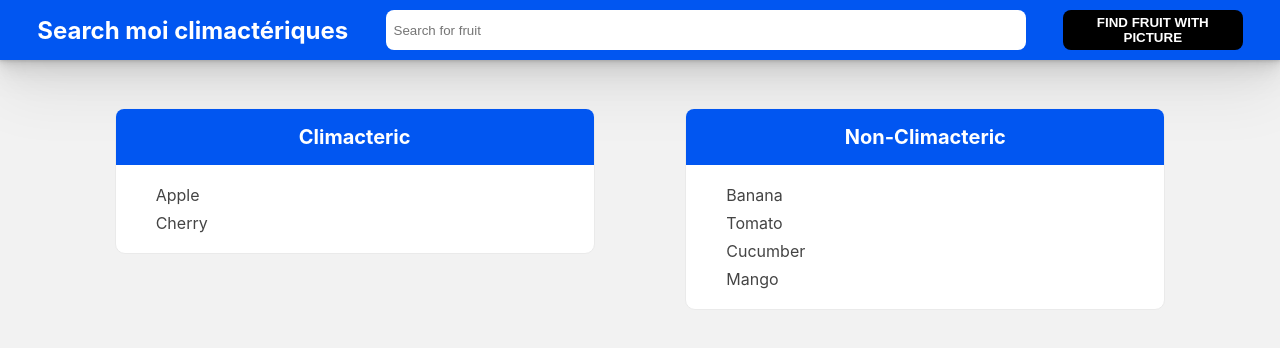
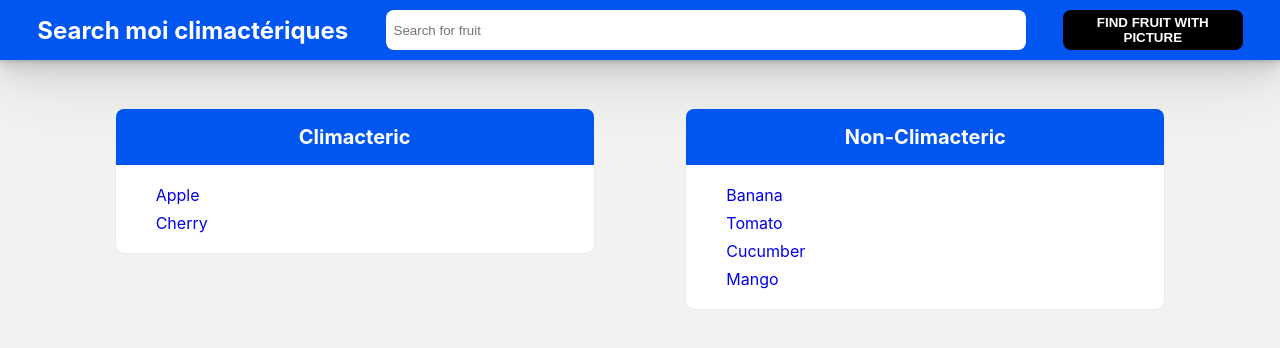
Before and after one commit to webeverly/epona, a Next.js app: page / in a window 1280 px wide. Shown: the top 348 px of the page. Built offline with nearby package versions, Linux system fonts and the light colour scheme; what pouchdb would draw is missing.

Commit message:
mini styles

```diff
--- a/src/components/Header/Header.module.scss
+++ b/src/components/Header/Header.module.scss
@@ -75,6 +75,10 @@ $desktop: 1080px;
     }
   }
 
+  a {
+    color: #fff;
+  }
+
   @media (min-width: $tablet) {
     height: 60px;
     flex-direction: row;
--- a/src/styles/globals.scss
+++ b/src/styles/globals.scss
@@ -8,8 +8,11 @@ body {
 }
 
 a {
-  color: inherit;
   text-decoration: none;
+
+  &:hover {
+    text-decoration: underline;
+  }
 }
 
 * {
```
